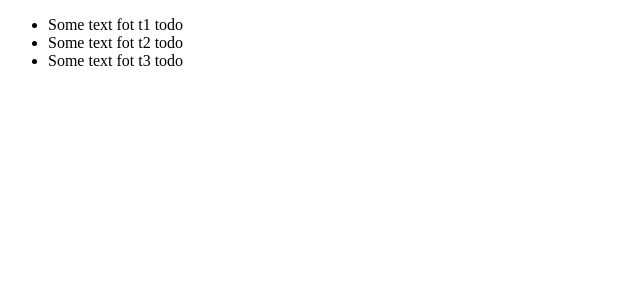
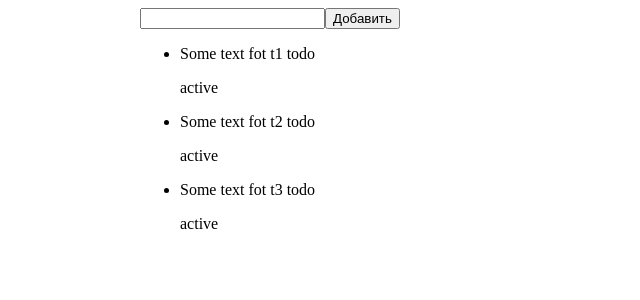
Before and after one commit to xolesteroll/our-todo-app, a React (Create React App) app: page / in a window 1280 px wide. Shown: the top 300 px of the page, without its empty margins (0-640 px from the left). Built offline with nearby package versions, Linux system fonts and the light colour scheme.

Commit message:
added new components including Layout added add,remove,changeStatus actions and it is working

```diff
--- a/src/App.js
+++ b/src/App.js
@@ -1,7 +1,12 @@
+import React from "react";
+
 import TodosList from "./components/Todos/TodosList";
+import Layout from "./components/UI/Layout/Layout";
 
 function App() {
-  return <TodosList />;
+  return <Layout>
+    <TodosList />
+  </Layout>;
 }
 
 export default App;
--- a/src/components/Todos/TodoItem/TodoItem.js
+++ b/src/components/Todos/TodoItem/TodoItem.js
@@ -1,10 +1,32 @@
-import React from 'react';
+import React, {useState} from 'react';
 
-const TodoItem = () => {
+import c from './TodoItem.module.css'
+
+const TodoItem = ({id, text, status, onRemoveTodo, onChangeTodoStatus, statusesList}) => {
+    const [editStatusMode, setEditStatusMode] = useState(false)
+
+    const onDoubleClickHandler = () => {
+        setEditStatusMode(true)
+    }
+
+    const changeTodoStatus = (status) => {
+        onChangeTodoStatus(id, status)
+        setEditStatusMode(false)
+    }
+
     return (
-        <div>
-
-        </div>
+        <li className={c.listItem} >
+            <p>{text}</p>
+            <div onDoubleClick={onDoubleClickHandler}>
+                {!editStatusMode && <p>{status}</p>}
+                {editStatusMode &&
+                    <div>
+                        {statusesList.map(s => <button onClick={() => changeTodoStatus(s)} key={s}>{s}</button>)}
+                    </div>
+                }
+            </div>
+            <button className={c.deleteBtn} onClick={() => onRemoveTodo(id)}>delete</button>
+        </li>
     );
 };
 
--- a/src/components/Todos/TodoItem/TodoItem.module.css
+++ b/src/components/Todos/TodoItem/TodoItem.module.css
@@ -0,0 +1,18 @@
+.listItem {
+    position: relative;
+}
+
+.listItem:hover .deleteBtn{
+    display: block;
+}
+
+.deleteBtn {
+    display: none;
+    position: absolute;
+    top: 50%;
+    right: 5px;
+    transform: translateY(-50%);
+    width: fit-content;
+    height: 80%;
+    background: red;
+}
--- a/src/components/Todos/TodosList.js
+++ b/src/components/Todos/TodosList.js
@@ -1,15 +1,60 @@
-import React from 'react';
-import {useSelector} from "react-redux";
+import React, {useState} from 'react';
+import {useDispatch, useSelector} from "react-redux";
+import {todosActions} from "../../store/slices/todosSlice";
+
+import TodoItem from "./TodoItem/TodoItem";
 
 
 const TodosList = (props) => {
+    const [text, setText] = useState('')
+    const dispatch = useDispatch()
+
+
     const todos = useSelector(state => state.todos.todos)
-    console.log(todos)
+    const statusesList = useSelector(state => state.todos.statuses)
+
+
+    const onTextChangeHandler = (e) => {
+        const text = e.target.value
+
+        setText(text)
+    }
+
+    const onAddTodoHandler = () => {
+        dispatch(todosActions.addTodo({
+            id: Math.random().toString(),
+            text,
+            status: 'active'
+        }))
+    }
+
+    const onRemoveTodoHandler = (id) => {
+        dispatch(todosActions.removeTodo({id}))
+    }
+
+    const onChangeTodoStatusHandler = (id, status) => {
+        dispatch(todosActions.changeStatus({id, status}))
+    }
+
 
     return (
-        <ul>
-            {todos.map(t => <li text={t.text}>{t.text}</li>)}
-        </ul>
+        <>
+            <input value={text} onChange={onTextChangeHandler} type="text"/>
+            <button onClick={onAddTodoHandler}>Добавить</button>
+
+            <ul>
+                {todos.map(t => <TodoItem
+                    key={t.id}
+                    id={t.id}
+                    status={t.status}
+                    text={t.text}
+                    onRemoveTodo={onRemoveTodoHandler}
+                    onChangeTodoStatus={onChangeTodoStatusHandler}
+                    statusesList={statusesList}
+                />)}
+            </ul>
+
+        </>
     );
 };
 
--- /dev/null
+++ b/src/components/UI/Layout/Layout.js
@@ -0,0 +1,13 @@
+import React from 'react';
+
+import c from './Layout.module.css'
+
+const Layout = (props) => {
+    return (
+        <div className={c.container}>
+            {props.children}
+        </div>
+    );
+};
+
+export default Layout;
--- /dev/null
+++ b/src/components/UI/Layout/Layout.module.css
@@ -0,0 +1,5 @@
+.container {
+    max-width: 1000px;
+    margin: 0 auto;
+    padding: 0 15px;
+}
--- a/src/store/index.js
+++ b/src/store/index.js
@@ -1,13 +1,12 @@
 import {configureStore} from '@reduxjs/toolkit'
-import todosSlice from "./slices/todosSlice";
+import todosReducer from "./slices/todosSlice";
 
 
 const store = configureStore({
     reducer: {
-        todos: todosSlice.reducer
+        todos: todosReducer
     }
 })
 
-export const todosActions = todosSlice.actions
 
 export default store
--- a/src/store/slices/todosSlice.js
+++ b/src/store/slices/todosSlice.js
@@ -15,6 +15,11 @@ const initialState = {
             text: 'Some text fot t3 todo',
             status: 'active'
         },
+    ],
+    statuses: [
+        'active',
+        'done',
+        'hold'
     ]
 }
 
@@ -23,16 +28,20 @@ const todosSlice = createSlice({
     initialState,
     reducers: {
         addTodo(state, action) {
-            return state.todos.concat(action.payload)
+            state.todos.push(action.payload)
         },
-        removeTodo(state, id) {
-            return state.todos.filter(t => t.id !== id)
+        removeTodo(state, {payload}) {
+            state.todos = state.todos.filter(t => t.id !== payload.id)
         },
-        changeStatus(state, action) {
-            const todo = state.todos.find(t => t.id === action.id)
-            todo.status = action.status
+        changeStatus(state, {payload}) {
+            const todo = state.todos.find(t => t.id === payload.id)
+            todo.status = payload.status
         }
     }
 })
 
-export default todosSlice
+export const todosActions = todosSlice.actions
+
+const todosReducer = todosSlice.reducer
+
+export default todosReducer
```
Also changed, not shown: 1 other file (tests, documents, lock files or other folders).
